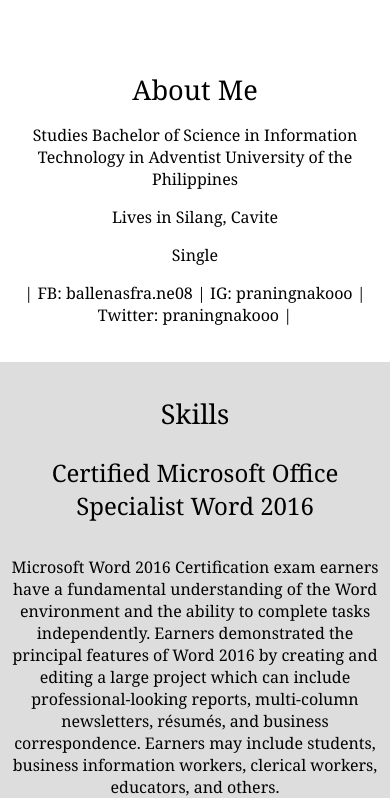
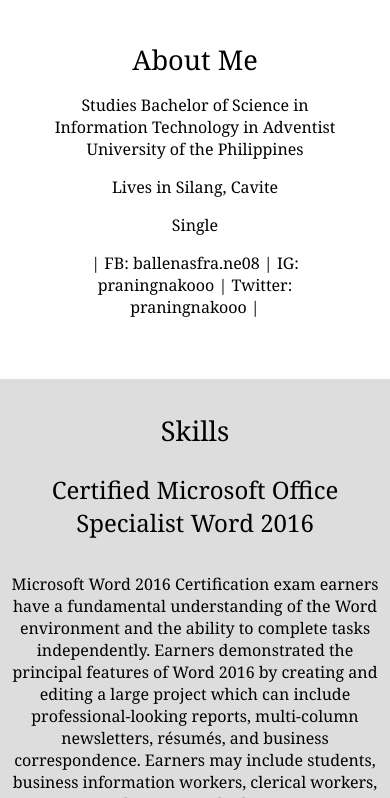
Before and after one commit to FrannieJames/single-page-portfolio, a website: page dist/index.html in a window 390 px wide. Shown: the part 302-1100 px from the top of the page. Drawn offline with Linux system fonts and the light colour scheme.

Commit message:
adjust portfolio-hero menu

```diff
--- a/dist/css/main.css
+++ b/dist/css/main.css
@@ -180,7 +180,7 @@
         justify-content: center;
         padding-top: 15px;
         font-size: 1rem;
-        margin-left: -4%;
+        margin-left: -8%;
     }
 
     .portfolio-menu ul li{
@@ -232,12 +232,12 @@
     }
 
     #about {
-        padding: 20px;
+        padding-top: 20px;
         color: black;
     }
 
     #about h2 {
-        margin-top: 100px;
+        margin-top: 70px;
         font-size: 1.7rem;
         font-weight: 300;
     }
@@ -245,11 +245,13 @@
     #about p {
         font-size: 1rem;
         font-weight: 300;
+        padding: 0%;
     }
 
     #about a {
         color: black;
         text-decoration: none;
+
     }
 
     #skills {
--- a/dist/index.html
+++ b/dist/index.html
@@ -31,7 +31,7 @@
             <p>Studies Bachelor of Science in Information Technology in Adventist University of the Philippines</p>
             <p>Lives in Silang, Cavite</p>
             <p>Single</p>
-            | FB: <a href="//www.facebook.com/ballenasfra.ne08">ballenasfra.ne08</a> | IG: <a href="https://www.instagram.com/praningnakooo/">praningnakooo</a> | Twitter: <a href="https://twitter.com/praningnakooo">praningnakooo</a> |</p>
+            <p>| FB: <a href="//www.facebook.com/ballenasfra.ne08">ballenasfra.ne08</a> | IG: <a href="https://www.instagram.com/praningnakooo/">praningnakooo</a> | Twitter: <a href="https://twitter.com/praningnakooo">praningnakooo</a> |</p>
 
         </div>
         <div id="skills">
```
